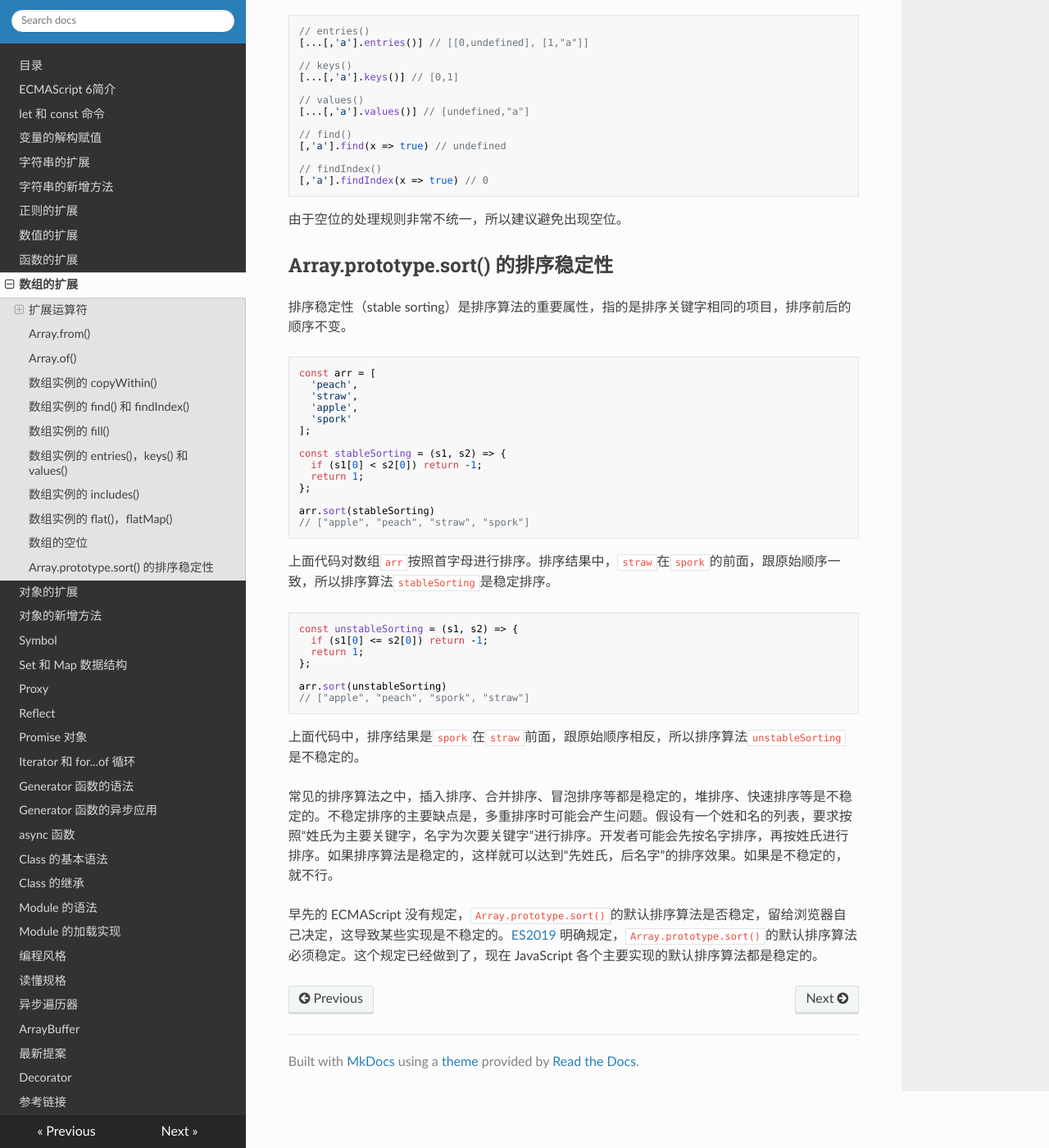
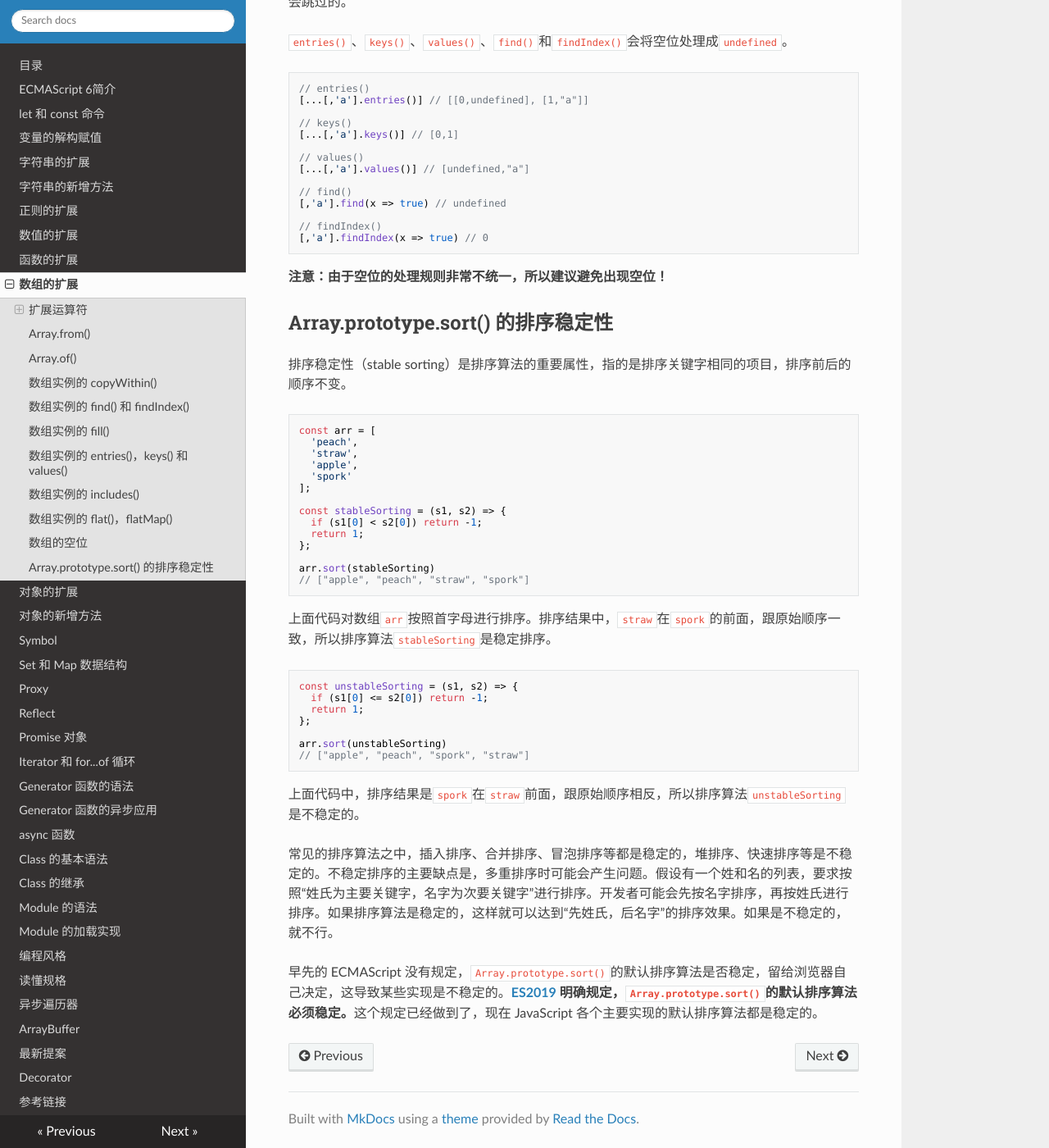
Before and after one commit to filefi/NotesOfES6, an MkDocs documentation site: the page built from docs/array.md, in a window 1280 px wide and 1400 px high, scrolled down 17928 px. Shown: the whole window at 82% size. Built offline with MkDocs 1.6.1, drawn with Linux system fonts in a browser that asks for light colours; nearby versions of some CDN libraries; some of the changed text lies outside the part shown.

Commit message:
array.md finished

````diff
--- a/docs/array.md
+++ b/docs/array.md
@@ -957,7 +962,7 @@ for (let i of arr) {
 [,'a'].findIndex(x => true) // 0
 ```
 
-由于空位的处理规则非常不统一，所以建议避免出现空位。
+**注意：由于空位的处理规则非常不统一，所以建议避免出现空位！**
 
 ## Array.prototype.sort() 的排序稳定性
 
@@ -996,4 +1001,4 @@ arr.sort(unstableSorting)
 
 常见的排序算法之中，插入排序、合并排序、冒泡排序等都是稳定的，堆排序、快速排序等是不稳定的。不稳定排序的主要缺点是，多重排序时可能会产生问题。假设有一个姓和名的列表，要求按照“姓氏为主要关键字，名字为次要关键字”进行排序。开发者可能会先按名字排序，再按姓氏进行排序。如果排序算法是稳定的，这样就可以达到“先姓氏，后名字”的排序效果。如果是不稳定的，就不行。
 
-早先的 ECMAScript 没有规定，`Array.prototype.sort()`的默认排序算法是否稳定，留给浏览器自己决定，这导致某些实现是不稳定的。[ES2019](https://github.com/tc39/ecma262/pull/1340) 明确规定，`Array.prototype.sort()`的默认排序算法必须稳定。这个规定已经做到了，现在 JavaScript 各个主要实现的默认排序算法都是稳定的。
+早先的 ECMAScript 没有规定，`Array.prototype.sort()`的默认排序算法是否稳定，留给浏览器自己决定，这导致某些实现是不稳定的。**[ES2019](https://github.com/tc39/ecma262/pull/1340) 明确规定，`Array.prototype.sort()`的默认排序算法必须稳定。**这个规定已经做到了，现在 JavaScript 各个主要实现的默认排序算法都是稳定的。
````
Also changed, not shown: other parts of docs/array.md (+5 -0 lines).
